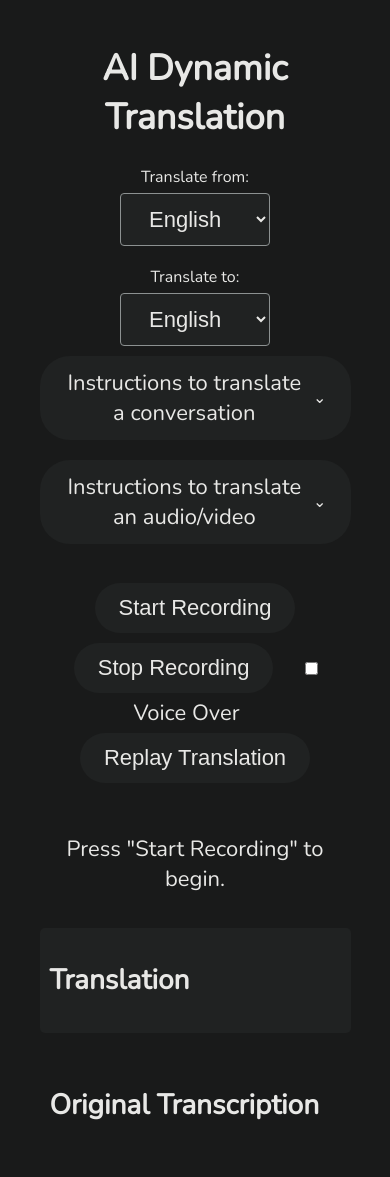
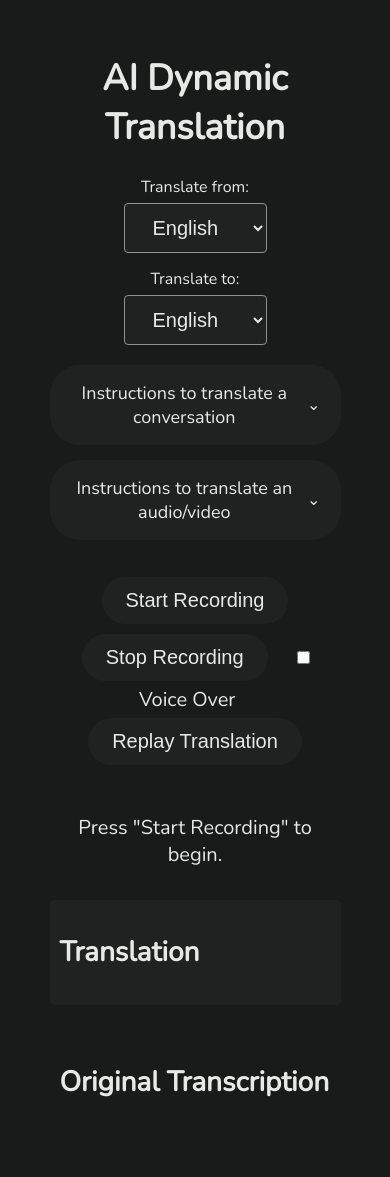
Before and after one commit to nishanthswaroop304/ai_dynamic_translation, a Flask app: page / in a window 390 px wide. After the commit the page ends 1097 px from the top, so only its background shows below. Run offline with Flask 3, Linux system fonts and the light colour scheme.

Commit message:
Improved mobile responsiveness again

```diff
--- a/static/style.css
+++ b/static/style.css
@@ -184,4 +184,45 @@ select {
   #transcriptions, #originalTranscriptions {
     flex: 1 1 100%;
   }
+}/* Responsive adjustments for mobile */
+@media (max-width: 600px) {
+  /* Increase font sizes and padding for better readability */
+  h1 {
+    font-size: 36px; /* Larger main heading */
+  }
+  h2 {
+    font-size: 28px; /* Larger subheadings */
+  }
+  p, select, button, .instruction-pill {
+    font-size: 20px; /* Increase text size */
+    padding: 12px 24px; /* Add more padding for touch areas */
+  }
+
+  /* Increase spacing between elements */
+  .dropdown-row, .instructions-container {
+    gap: 15px;
+    margin-bottom: 20px;
+  }
+
+  /* Increase padding in the main container */
+  .main-container {
+    padding: 30px;
+  }
+
+  /* Allow results to stack vertically with more spacing */
+  #results {
+    flex-direction: column;
+    gap: 25px;
+  }
+
+  /* Make result boxes take the full width */
+  #transcriptions, #originalTranscriptions {
+    flex: 1 1 100%;
+  }
+
+  /* Expand the instruction pills to be more tappable */
+  .instruction-pill {
+    font-size: 18px;
+    padding: 16px 20px;
+  }
 }
```
Also changed, not shown: 1 other file.
